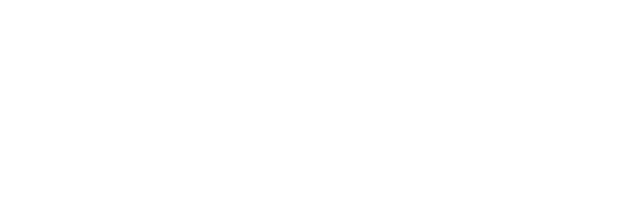
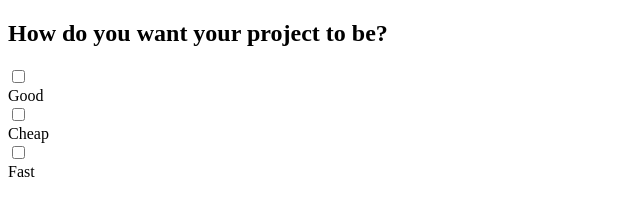
Before and after one commit to Samadeen/good-cheap-fast, a plain HTML site: page index.html in a window 1280 px wide. Shown: the whole page, without its empty margins (0-640 px from the left). Drawn offline with Linux system fonts and the light colour scheme.

Commit message:
HTML Markup

```diff
--- a/index.html
+++ b/index.html
@@ -7,7 +7,30 @@
     <title>Good, Cheap, Fast</title>
   </head>
   <body>
+    <h2>How do you want your project to be?</h2>
+    <div class="toggle-container">
+      <input type="checkbox" id="good" class="toggle" />
+      <label for="good" class="label">
+        <div class="ball"></div>
+      </label>
+      <span>Good</span>
+    </div>
 
+    <div class="toggle-container">
+      <input type="checkbox" id="cheap" class="toggle" />
+      <label for="cheap" class="label">
+        <div class="ball"></div>
+      </label>
+      <span>Cheap</span>
+    </div>
+
+    <div class="toggle-container">
+      <input type="checkbox" id="fast" class="toggle" />
+      <label for="fast" class="label">
+        <div class="ball"></div>
+      </label>
+      <span>Fast</span>
+    </div>
     <script src="script.js"></script>
   </body>
 </html>
```
